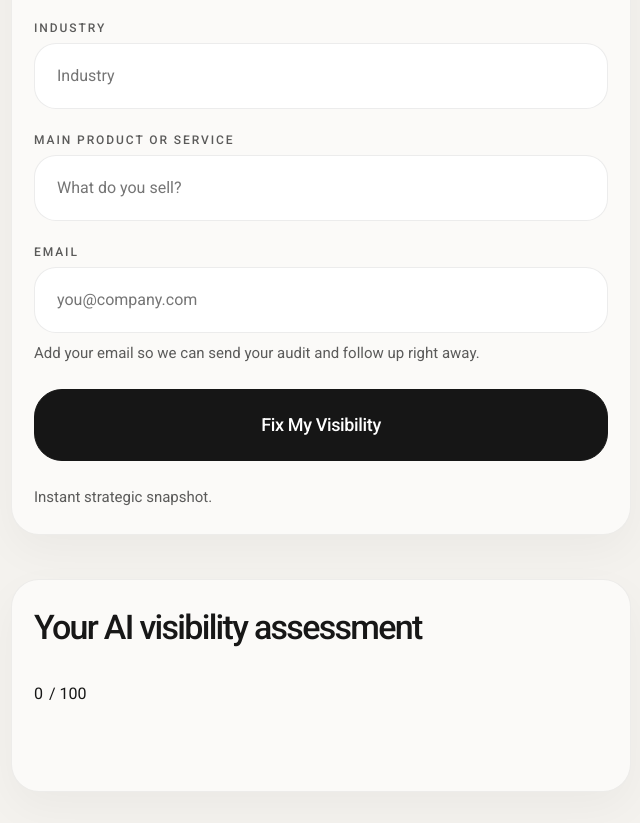
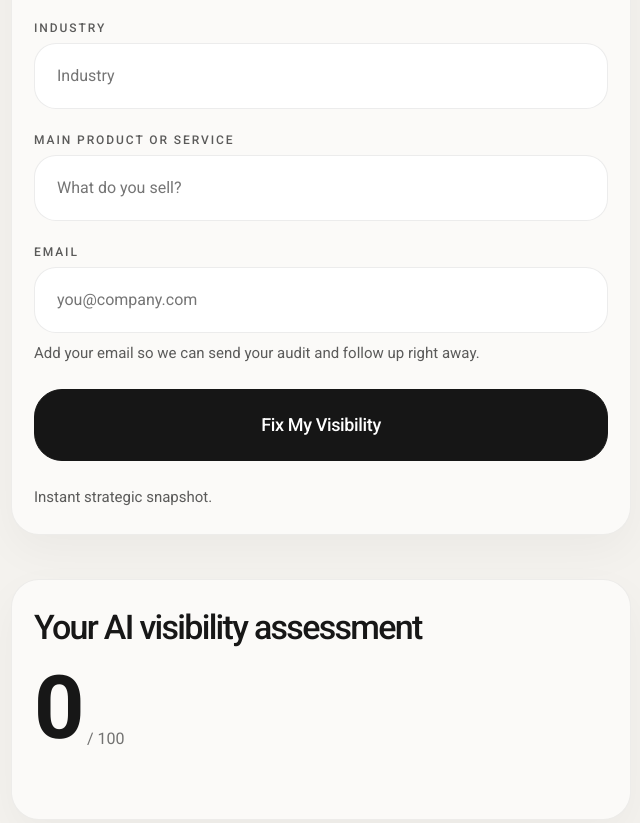
Before and after one commit to GetDamonAI/Audit2, a plain HTML site: page ssm-ai-audit/index.html in a window 1280 px wide. Shown: the part 730-1553 px from the top of the page, without its empty margins (319-959 px from the left). Drawn offline with Linux system fonts and the light colour scheme.

Commit message:
Update index.html

```diff
--- a/ssm-ai-audit/index.html
+++ b/ssm-ai-audit/index.html
@@ -67,7 +67,10 @@
         <h2>Your AI visibility assessment</h2>
 
         <div class="score-block">
-          <p class="score"><span id="score-value">0</span><span class="score-suffix"> / 100</span></p>
+          <div class="score">
+  <span id="score-value" class="score-value">0</span>
+  <span class="score-total">/ 100</span>
+</div>
           <p id="summary" class="summary"></p>
         </div>
 
```
